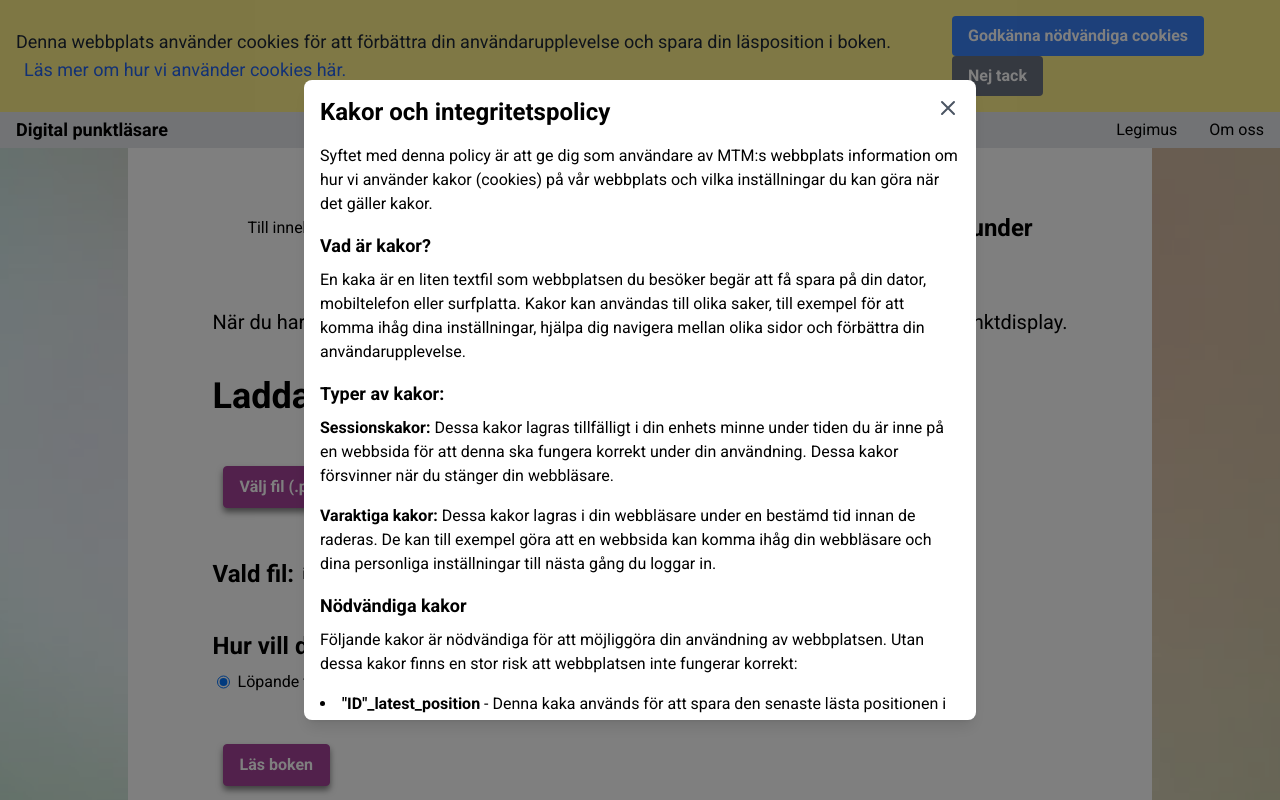
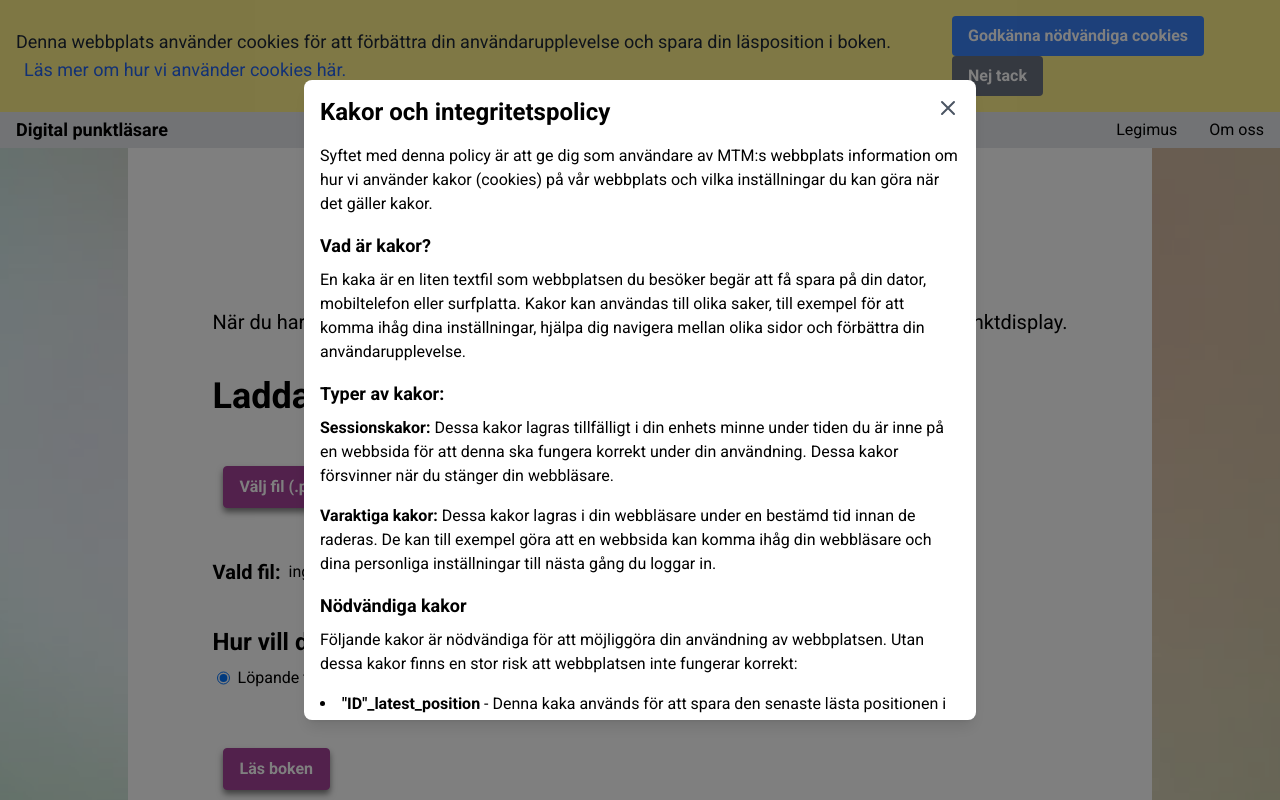
Before and after one commit to brownbeardeveloper/pef-reader-SE-version, a React (Create React App) app: page / in a window 1280 px wide. Both pictures are taken after a click on the button "Läs mer om hur vi använder cookies här.". Shown: the top 800 px of the page. Built offline with nearby package versions, Linux system fonts and the light colour scheme.

Commit message:
Changed the UX for better accessibility

```diff
--- a/package.json
+++ b/package.json
@@ -40,6 +40,7 @@
     ]
   },
   "devDependencies": {
+    "@babel/plugin-transform-private-property-in-object": "^7.24.5",
     "gh-pages": "^6.1.1",
     "tailwindcss": "^3.4.3"
   }
--- a/src/App.jsx
+++ b/src/App.jsx
@@ -1,6 +1,6 @@
 import Navbar from './components/navbar.jsx'
 import Footer from './components/footer.jsx'
-import Main from './components/main.jsx'
+import Main from './pages/main.jsx'
 import CookieBanner from './components/cookie-banner.jsx';
 import CookiePolicy from './pages/cookie-policy.jsx';
 import { getAllowCookie, setAllowCookie } from './functions/cookieManager.js';
@@ -12,17 +12,12 @@ export default function App() {
     const [openCookiePolicy, setOpenCookiePolicy] = useState()
 
     useEffect(() => {
-
-      console.log("cookiePermission", cookiePermission)
-      console.log("showCookieBanner", showCookieBanner)
-
       if (cookiePermission === "allowed") {
         setAllowCookie(true)
         setShowCookieBanner(false);
-      } else if (cookiePermission == "denied") {
+      } else if (cookiePermission === "denied") {
         setAllowCookie(false)
         setShowCookieBanner(false);
-        console.log("setShowCookieBanner false")
       } else {
         setShowCookieBanner(true); // if there's no cookies
       }
@@ -31,10 +26,10 @@ export default function App() {
   return (
     <>
       {showCookieBanner && <CookieBanner setCookiePermission={setCookiePermission} setOpenCookiePolicy={setOpenCookiePolicy} />}
+      {openCookiePolicy && <CookiePolicy setOpenCookiePolicy={setOpenCookiePolicy} />}
       <Navbar />
       <Main cookiePermission={cookiePermission} />
       <Footer setOpenCookiePolicy={setOpenCookiePolicy} />
-      {openCookiePolicy && <CookiePolicy setOpenCookiePolicy={setOpenCookiePolicy} />}
     </>
   );
 }
--- a/src/components/cookie-banner.jsx
+++ b/src/components/cookie-banner.jsx
@@ -2,12 +2,12 @@ export default function CookieBanner({ setCookiePermission, setOpenCookiePolicy
     return (
         <div className="flex flex-wrap items-center justify-between bg-yellow-200 p-4">
             <div className="w-full md:w-3/4">
-                <p className="text-lg text-gray-800">
+                <span className="text-lg text-gray-800">
                     Denna webbplats använder cookies för att förbättra din användarupplevelse och spara din läsposition i boken.
                     <button onClick={() => setOpenCookiePolicy(true)} className="text-blue-600 hover:underline ml-2">
                         Läs mer om hur vi använder cookies här.
                     </button>
-                </p>
+                </span>
             </div>
             <div className="w-full md:w-1/4 mt-4 md:mt-0">
                 <button onClick={() => setCookiePermission("allowed")} className="bg-blue-500 hover:bg-blue-700 text-white font-bold py-2 px-4 rounded transition duration-200 ease-in-out mr-2">
--- a/src/components/header.jsx
+++ /dev/null
@@ -1,21 +0,0 @@
-import brailleIcon from '../media/braille-icon.png';
-
-export default function Header() {
-  return (
-    <header className="flex items-center justify-center mb-10">
-
-      <div>
-        <a href="#MainContentArea" className=''>Till innehåll på sidan</a>
-      </div>
-
-      <div className='h-20 w-20'>
-        <img src={brailleIcon} className="w-full h-full" alt="Punktskriftsikon" />
-      </div>
-
-      <div>
-        <span className="ml-8 text-2xl font-bold">Från punktskrift till svartskrift på några sekunder</span>
-      </div>
-
-    </header>
-  );
-}
--- a/src/components/navbar.jsx
+++ b/src/components/navbar.jsx
@@ -4,7 +4,7 @@ export default function Navbar() {
     <header className="flex justify-between items-center px-4 py-1 mx-auto bg-gray-200">
 
       <div>
-        <span className="text-lg font-bold">Digital punktläsare</span>
+        <h1 className="text-lg font-bold">Digital punktläsare</h1>
       </div>
 
       <div class="hidden space-x-8 lg:flex">
@@ -13,7 +13,7 @@ export default function Navbar() {
       </div>
 
       <button className="flex items-center lg:hidden">
-          <p className="m-2">Meny</p>
+          <span className="m-2">Meny</span>
           <svg
             xmlns="http://www.w3.org/2000/svg"
             className="w-6 h-6"
--- a/src/components/read-mode-page.jsx
+++ b/src/components/read-mode-page.jsx
@@ -1,16 +1,17 @@
-import React, { useEffect, useState, useRef } from "react";
+import React, { useEffect, useState } from "react";
 import useDocumentTitle from "../functions/useDocumentTile.js";
 import { setLatestRowPositionToCookie } from "../functions/cookieManager.js";
 import brailleTranslator from "../functions/translator/brailleTranslator.js";
 import { filterUnnecessarySentence } from "../functions/filterSetences.js"
 import { manipulatePageIndexToRemoveUnnecessaryPages } from "../functions/filterPages.js";
+import { ViewModeEnum } from '../data/enums.js'
 
 export default function ReadMode({ savedRowIndex, setSavedRowIndex, cookiePermission, setReadmode, pefObject, jumpToPage, setJumpToPage }) {
 
   const [pages, setPages] = useState([]);
   const [maxPageIndex, setMaxPageIndex] = useState(0);
   const [showDetails, setShowDetails] = useState(false);
-  const [translateText, setTranslateText] = useState(false)
+  const [bookView, setBookView] = useState(ViewModeEnum.BRAILLE_VIEW)
   const [showOnlyNecessaryRows, setShowOnlyNecessaryRows] = useState(false)
 
   useDocumentTitle(pefObject.metaData.titel);
@@ -19,7 +20,7 @@ export default function ReadMode({ savedRowIndex, setSavedRowIndex, cookiePermis
     const calculatedPages = renderPages();
     setPages(calculatedPages);
     setMaxPageIndex(calculatedPages.length - 1);
-  }, [pefObject, savedRowIndex, translateText, showOnlyNecessaryRows]);
+  }, [pefObject, savedRowIndex, bookView, showOnlyNecessaryRows]);
 
   function showBookPage(index) {
     return pages[index];
@@ -90,7 +91,7 @@ export default function ReadMode({ savedRowIndex, setSavedRowIndex, cookiePermis
     }
   }
 
-  const renderPages = () => {
+  function renderPages() {
     const pages = [];
     let pageIndex = 1;
 
@@ -118,17 +119,20 @@ export default function ReadMode({ savedRowIndex, setSavedRowIndex, cookiePermis
 
                   {page && page.rows &&
                     page.rows.map((row, l) => (
-                      <div key={`row-${i}-${j}-${k}-${l}`} onClick={() => handleClickRow(i, j, k, l)}>
-                        <span id={`row-${i}-${j}-${k}-${l}`}
+                      <div>
+                        <span
+                          id={`row-${i}-${j}-${k}-${l}`}
+                          // key={`row-${i}-${j}-${k}-${l}`}
+                          onClick={() => handleClickRow(i, j, k, l)}
                           className={(`row-${i}-${j}-${k}-${l}` === savedRowIndex) && "bg-yellow-300"}>
 
                           {showOnlyNecessaryRows ? (
-                            translateText ?
+                            (bookView === ViewModeEnum.NORMAL_VIEW) ?
                               brailleTranslator(filterUnnecessarySentence(row))
                               :
                               filterUnnecessarySentence(row)
                           ) : (
-                            translateText ?
+                            (bookView === ViewModeEnum.NORMAL_VIEW) ?
                               brailleTranslator(row)
                               :
                               row
@@ -180,17 +184,28 @@ export default function ReadMode({ savedRowIndex, setSavedRowIndex, cookiePermis
 
 
   return (
-    <main className="flex flex-col justify-start items-center h-screen">
+    <main className="">
+      <button onClick={() => setReadmode(false)} className="button">
+        Tillbaka till startsida
+      </button>
+
+      <div className="flex flex-col justify-start items-center h-screen">
+        <h2 className="ml-8 text-2xl font-bold">Bokens titel: example</h2>
+
+        <button onClick={() => {
+            setJumpToPage(findPageByRowId(savedRowIndex))
+          }}
+            className="button">
+            Fortsätt läsa
+          </button>
 
         <div className="p-4 flex justify-center align-center sm:p-8 border border-gray-500 rounded-md w-full">
           <div className="w-96 h-full">
             {showBookPage(jumpToPage)}
           </div>
-
         </div>
 
         <div className="flex flex-row m-2">
-
           <div className="flex flex-col">
             <button onClick={handleNextPage} className="button">
               Nästa sida
@@ -200,30 +215,32 @@ export default function ReadMode({ savedRowIndex, setSavedRowIndex, cookiePermis
             </button>
           </div>
 
-
-        <button onClick={handleShowBookDetailsBtn} className="button">
-          Bokdetaljer
+          <button onClick={() => handleSetCurrentPage(0)} className="button">
+            Förstasidan
           </button>
 
-        <button onClick={() => {
-          setJumpToPage(findPageByRowId(savedRowIndex))
+          <fieldset>
+            <legend>Växla vy</legend>
+            <input type="radio"
+            id="braille-view"
+            name="view"
+            className="m-1"
+            value="BRAILLE"
+            checked={bookView === ViewModeEnum.BRAILLE_VIEW}
+            onChange={() => setBookView(ViewModeEnum.BRAILLE_VIEW)}
+            />
+            <label htmlFor="braille-vy">Punktskrift</label>
+            <input type="radio"
+            id="braille-view"
+            name="view"
+            className="m-1"
+            value="BRAILLE"
+            checked={bookView === ViewModeEnum.NORMAL_VIEW}
+            onChange={() => setBookView(ViewModeEnum.NORMAL_VIEW)}
+            />
+            <label htmlFor="braille-vy">Svartskrift</label>
 
-        }}
-          className="button">
-          Visa den senast sparade positionen
-        </button>
-
-        <button onClick={() => handleSetCurrentPage(0)} className="button">
-          Återvänd till bokens första sidan
-        </button>
-
-        <button onClick={() => setTranslateText(!translateText)} className="button">
-          Växla vy
-        </button>
-
-        <button onClick={() => setReadmode(false)} className="button">
-          Till startsidan
-        </button>
+          </fieldset>
 
           { /* remove this later  */}
           <button onClick={() => setShowOnlyNecessaryRows(!showOnlyNecessaryRows)} className="button">
@@ -244,6 +261,7 @@ export default function ReadMode({ savedRowIndex, setSavedRowIndex, cookiePermis
           </form>
 
         </div>
+      </div>
     </main>
   );
 }
--- a/src/components/upload-file.jsx
+++ b/src/components/upload-file.jsx
@@ -2,6 +2,7 @@ import { useState } from "react"
 import { fileReader, checkIfPefFileType } from "../functions/fileReader"
 import { ViewModeEnum } from "../data/enums.js"
 import { getLatestRowPositionFromCookieJson } from "../functions/cookieManager.js"
+import brailleIcon from '../media/braille-icon.png';
 
 export default function UploadFile({ setSavedRowIndex, setReadmode, pefObject, setPefObject, fileName, setFileName, howToRead, setHowToRead, jumpToPage, setJumpToPage }) {
 
@@ -62,10 +63,19 @@ export default function UploadFile({ setSavedRowIndex, setReadmode, pefObject, s
 
     return (
         <div>
+            <div className="flex items-center justify-center mb-10">
+                <div className='h-20 w-20'>
+                    <img src={brailleIcon} className="w-full h-full" alt="Punktskriftsikon" />
+                </div>
+
+                <div>
+                    <h2 className="ml-8 text-2xl font-bold">Från punktskrift till svartskrift på några sekunder</h2>
+                </div>
+            </div>
             <p className="text-xl">När du har laddat ner en punktskriftsbok från Legimus kan du läsa den här med din punktdisplay.</p>
 
             <div className="mt-10 mb-10 flex flex-col items-start">
-                <p className="text-4xl font-bold mb-10">Ladda upp filen</p>
+                <h3 className="text-4xl font-bold mb-10">Ladda upp filen</h3>
 
                 {/* Disable the file-selector button while the file is being converted */}
                 <input id="file-selector" type="file" accept=".pef" className="hidden" onChange={handleAddFile} disabled={isLoadingFile} />
@@ -78,12 +88,12 @@ export default function UploadFile({ setSavedRowIndex, setReadmode, pefObject, s
             </div>
 
             <div className="flex flex-row items-center mt-6 mb-6">
-                <label className="mr-2 text-2xl font-bold">Vald fil: </label>
-                <p>{fileName}</p>
+                <label className="mr-2 text-xl font-bold">Vald fil: </label>
+                <span>{fileName}</span>
             </div>
 
-            <div className="mt-10 mb-10">
-                <p className="text-2xl font-bold" >Hur vill du läsa boken?</p>
+            <fieldset className="mt-10 mb-10">
+                <legend className="text-2xl font-bold" >Hur vill du läsa boken?</legend>
                 <div className="flex flex-row mb-2 mt-2">
                     <input
                         type="radio"
@@ -113,7 +123,7 @@ export default function UploadFile({ setSavedRowIndex, setReadmode, pefObject, s
                 </div>
 
                 {howToRead === ViewModeEnum.PAGE_BY_PAGE && (
-                    <div>
+                    <div className="m-3">
                         <label htmlFor="pageNumber">Hoppa till sida: </label>
                         <input
                             type="number"
@@ -141,15 +151,14 @@ export default function UploadFile({ setSavedRowIndex, setReadmode, pefObject, s
 
                     </div>
                 )}
-
-            </div>
+            </fieldset>
 
             <div className="inline-block">
                 {!isLoadingFile ?
                     <button onClick={HandleSwapToReadMode} className="button" >Läs boken</button>
                     :
                     <div className="flex flex-row items-center">
-                        <p className="ml-4 text-xl font-semibold text-gray-600">Laddar filen...</p>
+                        <span className="ml-4 text-xl font-semibold text-gray-600">Laddar filen...</span>
                     </div>
                 }
             </div>
--- a/src/data/enums.js
+++ b/src/data/enums.js
@@ -1,4 +1,6 @@
 export const ViewModeEnum = {
     ONE_FLOW: 'ONEFLOW',
     PAGE_BY_PAGE: 'PAGEBYPAGE',
+    BRAILLE_VIEW: 'BRAILLEVIEW',
+    NORMAL_VIEW: 'NORMALVIEW'
 }
--- a/src/pages/cookie-policy.jsx
+++ b/src/pages/cookie-policy.jsx
@@ -1,24 +1,21 @@
-import React from 'react';
-
 export default function CookiePolicy({setOpenCookiePolicy}) {
 
-
   return (
-    <div className="fixed inset-0 flex items-center justify-center bg-black bg-opacity-50 z-50">
+    <main className="fixed inset-0 flex items-center justify-center bg-black bg-opacity-50 z-50">
       <div className="bg-white p-4 max-w-2xl h-4/5 mx-auto rounded-lg shadow-lg relative overflow-y-auto">
         <button onClick={() => setOpenCookiePolicy(false)} className="absolute top-0 right-0 m-4 text-gray-600 hover:text-gray-800 focus:outline-none">
           <svg className="w-6 h-6" fill="none" viewBox="0 0 24 24" stroke="currentColor">
             <path strokeLinecap="round" strokeLinejoin="round" strokeWidth={2} d="M6 18L18 6M6 6l12 12" />
           </svg>
         </button>
-        <h1 className="text-2xl font-bold mb-4">Kakor och integritetspolicy</h1>
+        <h2 className="text-2xl font-bold mb-4">Kakor och integritetspolicy</h2>
           <p className="mb-4">Syftet med denna policy är att ge dig som användare av MTM:s webbplats information om hur vi använder kakor (cookies) på vår webbplats och vilka inställningar du kan göra när det gäller kakor.</p>
-          <h2 className="text-lg font-semibold mb-2">Vad är kakor?</h2>
+          <h3 className="text-lg font-semibold mb-2">Vad är kakor?</h3>
           <p className="mb-4">En kaka är en liten textfil som webbplatsen du besöker begär att få spara på din dator, mobiltelefon eller surfplatta. Kakor kan användas till olika saker, till exempel för att komma ihåg dina inställningar, hjälpa dig navigera mellan olika sidor och förbättra din användarupplevelse.</p>
-          <h3 className="text-lg font-semibold mb-2">Typer av kakor:</h3>
+          <h4 className="text-lg font-semibold mb-2">Typer av kakor:</h4>
           <p className="mb-4"><strong>Sessionskakor:</strong> Dessa kakor lagras tillfälligt i din enhets minne under tiden du är inne på en webbsida för att denna ska fungera korrekt under din användning. Dessa kakor försvinner när du stänger din webbläsare.</p>
           <p className="mb-4"><strong>Varaktiga kakor:</strong> Dessa kakor lagras i din webbläsare under en bestämd tid innan de raderas. De kan till exempel göra att en webbsida kan komma ihåg din webbläsare och dina personliga inställningar till nästa gång du loggar in.</p>
-          <h3 className="text-lg font-semibold mb-2">Nödvändiga kakor</h3>
+          <h4 className="text-lg font-semibold mb-2">Nödvändiga kakor</h4>
           <p className="mb-4">Följande kakor är nödvändiga för att möjliggöra din användning av webbplatsen. Utan dessa kakor finns en stor risk att webbplatsen inte fungerar korrekt:</p>
           <ul className="list-disc list-inside mb-4">
             <li><strong>"ID"_latest_position</strong> - Denna kaka används för att spara den senaste lästa positionen i en specifik bok på webbplatsen. Om en sådan kaka finns, kan användare enkelt återgå till den plats där de senast läste boken, även efter att de har stängt webbläsaren eller enheten. Kakan raderas efter ett år för att försäkra att användare hinner läsa klart boken.</li>
@@ -26,6 +23,6 @@ export default function CookiePolicy({setOpenCookiePolicy}) {
           <h3 className="text-lg font-semibold mb-2">Vilka val har du?</h3>
           <p className="mb-4">Om du inte vill att kakor lagras på din dator kan du stänga av funktionen i din webbläsares inställningar. Då lagras inga kakor men du kommer inte kunna använda vissa funktioner på webbplatsen.</p>
       </div>
-    </div>
+    </main>
   )
 }
--- a/src/components/main.jsx
+++ b/src/pages/main.jsx
@@ -1,8 +1,8 @@
 import { useState } from "react";
-import UploadFile from "./upload-file.jsx";
-import ReadModeFlow from "./read-mode-flow.jsx";
-import ReadModePage from "./read-mode-page.jsx";
-import Header from "./header.jsx";
+import UploadFile from "../components/upload-file.jsx";
+import ReadModeFlow from "../components/read-mode-flow.jsx";
+import ReadModePage from "../components/read-mode-page.jsx";
+// import Instruction from "./instructor.jsx";
 import { ViewModeEnum } from "../data/enums.js";
 
 export default function Main({ cookiePermission }) {
@@ -17,7 +17,6 @@ export default function Main({ cookiePermission }) {
     <main className="flex flex-col justify-start items-center h-screen pt-10 pl-20 pr-20 max-w-screen-lg mx-auto">
       {!viewMode ? (
         <>
-          <Header />
           <UploadFile
             setReadmode={setViewMode}
             pefObject={pefObject}
```
Also changed, not shown: src/components/read-mode-flow.jsx (+13 -10 lines), src/pages/instructon.jsx (added, +7 -0 lines), 1 other file (tests, documents, lock files or other folders). Lines whose indentation alone changed are shown as unchanged.
